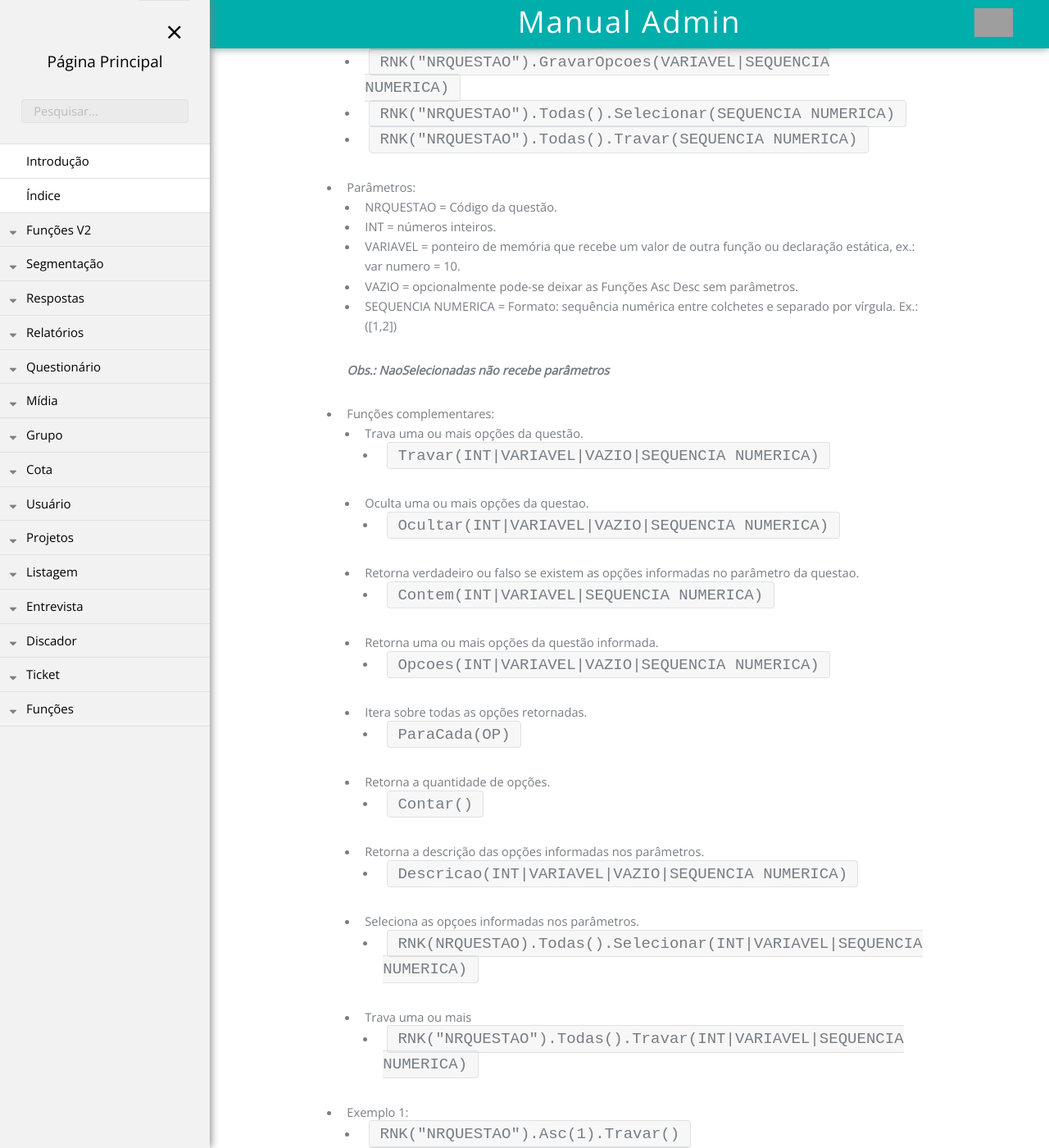
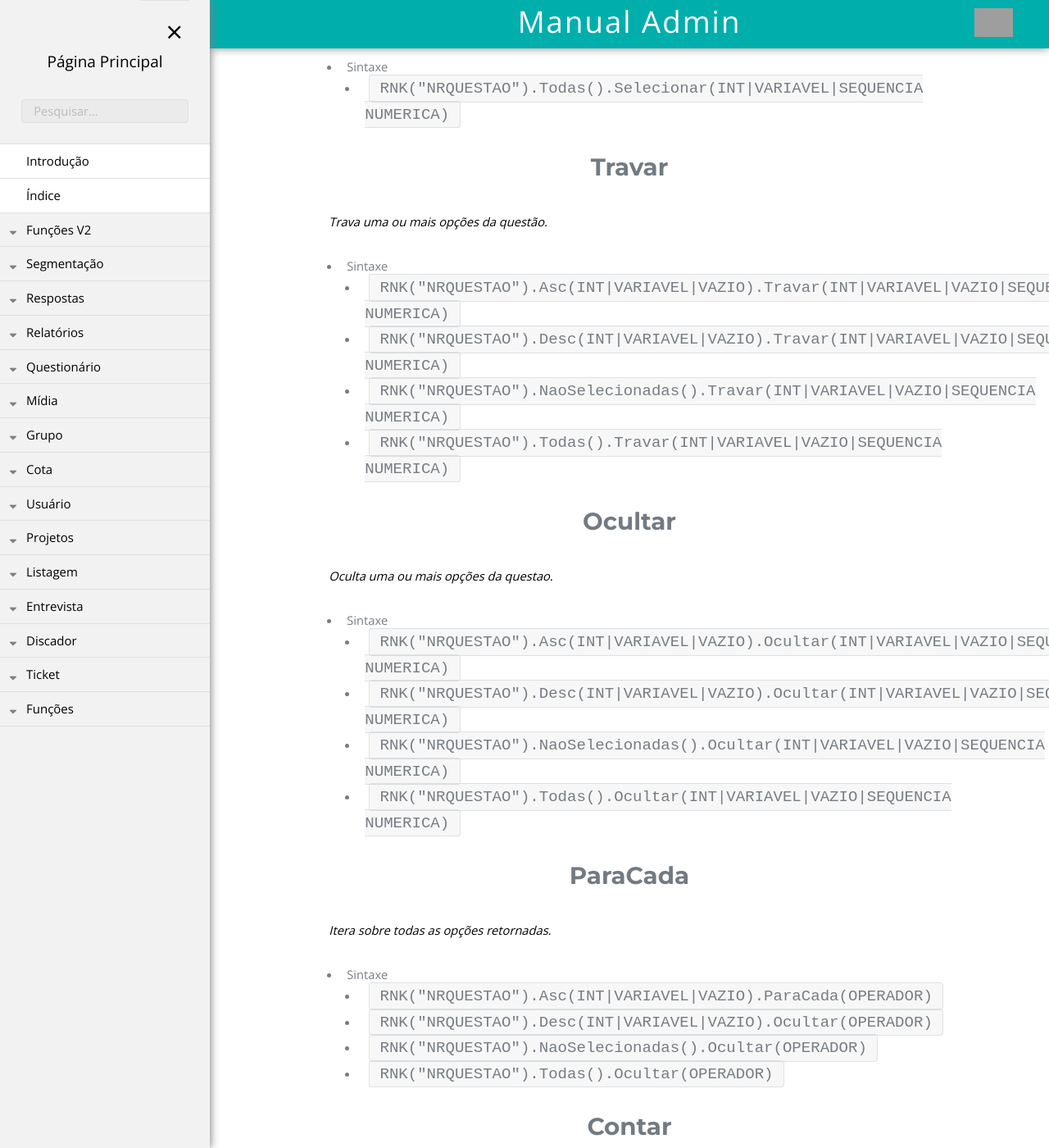
Before and after one commit to rogerio-figueiredo-hsr/hsrtechonline.github.io, a Jekyll site: the page built from _posts/2019-03-29-ranking.md, in a window 1280 px wide and 1400 px high, scrolled down 289 px. Shown: the whole window at 82% size. Built offline with Jekyll 4.4.1, drawn with Linux system fonts in a browser that asks for light colours; some of the changed text lies outside the part shown; grey boxes are pictures that could not be loaded.

Commit message:
Update 2019-03-29-ranking.md

```diff
--- a/_posts/2019-03-29-ranking.md
+++ b/_posts/2019-03-29-ranking.md
@@ -8,42 +8,81 @@ pasta: "funcoesv2"
 # Ranking
 *Fornece funções para manipulação de questões de ranking.*
 
-- Sintaxe funções principais:
-  - `RNK("NRQUESTAO").Asc(INT|VARIAVEL|VAZIO)`
-  - `RNK("NRQUESTAO").Desc(INT|VARIAVEL|VAZIO)`
-  - `RNK("NRQUESTAO").NaoSelecionadas()`
-  - `RNK("NRQUESTAO").GravarOpcoes(VARIAVEL|SEQUENCIA NUMERICA)`
-  - `RNK("NRQUESTAO").Todas().Selecionar(SEQUENCIA NUMERICA)`
-  - `RNK("NRQUESTAO").Todas().Travar(SEQUENCIA NUMERICA)`
+# Selecionar
+*Seleciona as opções informadas nos parâmetros.*
+
+- Sintaxe
+  - `RNK("NRQUESTAO").Todas().Selecionar(INT|VARIAVEL|SEQUENCIA NUMERICA)`
+
+# Travar
+*Trava uma ou mais opções da questão.*
+
+- Sintaxe
+  - `RNK("NRQUESTAO").Asc(INT|VARIAVEL|VAZIO).Travar(INT|VARIAVEL|VAZIO|SEQUENCIA NUMERICA)`
+  - `RNK("NRQUESTAO").Desc(INT|VARIAVEL|VAZIO).Travar(INT|VARIAVEL|VAZIO|SEQUENCIA NUMERICA)`
+  - `RNK("NRQUESTAO").NaoSelecionadas().Travar(INT|VARIAVEL|VAZIO|SEQUENCIA NUMERICA)`
+  - `RNK("NRQUESTAO").Todas().Travar(INT|VARIAVEL|VAZIO|SEQUENCIA NUMERICA)`
+
+# Ocultar
+*Oculta uma ou mais opções da questao.*
+
+- Sintaxe
+  - `RNK("NRQUESTAO").Asc(INT|VARIAVEL|VAZIO).Ocultar(INT|VARIAVEL|VAZIO|SEQUENCIA NUMERICA)`
+  - `RNK("NRQUESTAO").Desc(INT|VARIAVEL|VAZIO).Ocultar(INT|VARIAVEL|VAZIO|SEQUENCIA NUMERICA)`
+  - `RNK("NRQUESTAO").NaoSelecionadas().Ocultar(INT|VARIAVEL|VAZIO|SEQUENCIA NUMERICA)`
+  - `RNK("NRQUESTAO").Todas().Ocultar(INT|VARIAVEL|VAZIO|SEQUENCIA NUMERICA)`
+
+# ParaCada
+*Itera sobre todas as opções retornadas.*
+
+- Sintaxe
+  - `RNK("NRQUESTAO").Asc(INT|VARIAVEL|VAZIO).ParaCada(OPERADOR)`
+  - `RNK("NRQUESTAO").Desc(INT|VARIAVEL|VAZIO).Ocultar(OPERADOR)`
+  - `RNK("NRQUESTAO").NaoSelecionadas().Ocultar(OPERADOR)`
+  - `RNK("NRQUESTAO").Todas().Ocultar(OPERADOR)`
+
+# Contar
+*Retorna a quantidade de opções.*
+
+- Sintaxe
+  - `RNK("NRQUESTAO").Asc(INT|VARIAVEL|VAZIO).Contar()`
+  - `RNK("NRQUESTAO").Desc(INT|VARIAVEL|VAZIO).Contar()`
+  - `RNK("NRQUESTAO").NaoSelecionadas().Contar()`
+  - `RNK("NRQUESTAO").Todas().Contar()`
+
+# Descricao
+*Retorna a descrição das opções informadas nos parâmetros.*
+
+- Sintaxe
+  - `RNK("NRQUESTAO").Asc(INT|VARIAVEL|VAZIO).Descricao(INT|VARIAVEL|VAZIO|SEQUENCIA NUMERICA)`
+  - `RNK("NRQUESTAO").Desc(INT|VARIAVEL|VAZIO).Descricao(INT|VARIAVEL|VAZIO|SEQUENCIA NUMERICA)`
+  - `RNK("NRQUESTAO").NaoSelecionadas().Descricao(INT|VARIAVEL|VAZIO|SEQUENCIA NUMERICA)`
+  - `RNK("NRQUESTAO").Todas().Descricao(INT|VARIAVEL|VAZIO|SEQUENCIA NUMERICA)`
+
+# Contem
+*Retorna verdadeiro ou falso se existem as opções informadas no parâmetro da questao.*
+
+- Sintaxe
+  - `RNK("NRQUESTAO").Asc(INT|VARIAVEL|VAZIO).Contem(INT|VARIAVEL|SEQUENCIA NUMERICA)`
+  - `RNK("NRQUESTAO").Desc(INT|VARIAVEL|VAZIO).Contem(INT|VARIAVEL|SEQUENCIA NUMERICA)`
+  - `RNK("NRQUESTAO").NaoSelecionadas().Contem(INT|VARIAVEL|SEQUENCIA NUMERICA)`
+
+# Posicao
+*Retorna de acordo com a posição numérica informada.*
+
+- Sintaxe
+  - `RNK("NRQUESTAO").Asc(INT|VARIAVEL|VAZIO).Posicao(INT|VARIAVEL)`
+  - `RNK("NRQUESTAO").Desc(INT|VARIAVEL|VAZIO).Posicao(INT|VARIAVEL)`
 
 - Parâmetros:
-  - NRQUESTAO = Código da questão.
-  - INT = números inteiros.
-  - VARIAVEL = ponteiro de memória que recebe um valor de outra função ou declaração estática, ex.: var numero = 10.
-  - VAZIO = opcionalmente pode-se deixar as Funções Asc Desc sem parâmetros.
-  - SEQUENCIA NUMERICA = Formato: sequência numérica entre colchetes e separado por vírgula. Ex.: ([1,2])
+  - NRQUESTAO: Código da questão.
+  - INT: números inteiros.
+  - VARIAVEL: ponteiro de memória que recebe um valor de outra função ou declaração estática, ex.: var numero = 10.
+  - VAZIO: opcionalmente pode-se deixar as Funções Asc Desc sem parâmetros.
+  - SEQUENCIA NUMERICA: Formato: sequência numérica entre colchetes e separado por vírgula. Ex.: ([1,2])
+  - OPERADOR: Qualquer nome que identifica cada valor retornado.
 
-  ***Obs.: NaoSelecionadas não recebe parâmetros***
-
-- Funções complementares:
-  - Trava uma ou mais opções da questão.
-    - `Travar(INT|VARIAVEL|VAZIO|SEQUENCIA NUMERICA)`
-  - Oculta uma ou mais opções da questao.
-    - `Ocultar(INT|VARIAVEL|VAZIO|SEQUENCIA NUMERICA)`
-  - Retorna verdadeiro ou falso se existem as opções informadas no parâmetro da questao.
-    - `Contem(INT|VARIAVEL|SEQUENCIA NUMERICA)`
-  - Retorna uma ou mais opções da questão informada.
-    - `Opcoes(INT|VARIAVEL|VAZIO|SEQUENCIA NUMERICA)`
-  - Itera sobre todas as opções retornadas.
-    - `ParaCada(OP)`
-  - Retorna a quantidade de opções.
-    - `Contar()`
-  - Retorna a descrição das opções informadas nos parâmetros.
-    - `Descricao(INT|VARIAVEL|VAZIO|SEQUENCIA NUMERICA)`
-  - Seleciona as opçoes informadas nos parâmetros.
-    - `RNK(NRQUESTAO).Todas().Selecionar(INT|VARIAVEL|SEQUENCIA NUMERICA)`
-  - Trava uma ou mais
-    - `RNK("NRQUESTAO").Todas().Travar(INT|VARIAVEL|SEQUENCIA NUMERICA)`
+  ***Obs.: Selecionadas, NaoSelecionadas e Todas não recebem parâmetros.***
 
 - Exemplo 1:
   - `RNK("NRQUESTAO").Asc(1).Travar()`
```
